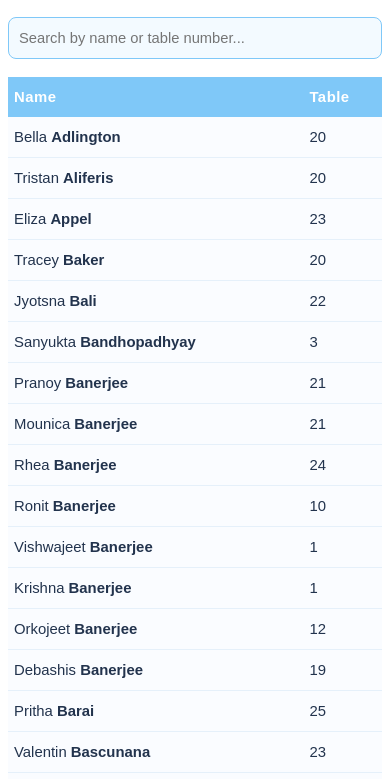
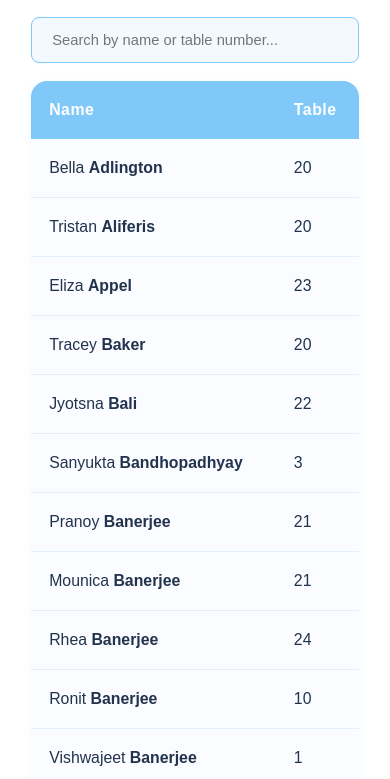
Before and after one commit to DeeplyDiligent/wedding-seating-chart, a plain HTML site: page index.html in a window 390 px wide. Shown: the part 65-844 px from the top of the page. Drawn offline with Linux system fonts and the light colour scheme; a web font is replaced by a local one.

Commit message:
Update padding and margin styles in index.html
Adjusted padding and margins for better layout on mobile.

```diff
--- a/index.html
+++ b/index.html
@@ -76,7 +76,7 @@
         }
 
         th, td {
-            padding: 15px 14px;
+            padding: 18px 18px; /* Increased vertical and horizontal padding */
             text-align: left;
         }
 
@@ -128,24 +128,30 @@
                 margin: 0;
                 border-radius: 0;
                 box-shadow: none;
-                padding: 24px 8px 0 8px; /* horizontal padding added */
+                padding: 24px 0 0 0; /* removed horizontal padding, handled below */
             }
             h1 {
                 font-size: 2rem;
                 margin-bottom: 20px;
             }
             .search-box {
-                font-size: 0.92rem;       /* made smaller */
-                padding: 12px 10px;       /* smaller, but still padded horizontally */
+                font-size: 0.92rem;
+                padding: 14px 20px; /* more vertical & horizontal padding on mobile */
                 margin-bottom: 18px;
+                margin-left: 8vw;
+                margin-right: 8vw;
+                width: 84vw;
             }
             table {
-                border-radius: 0;
-                box-shadow: none;
+                border-radius: 16px !important; /* more pronounced on mobile */
+                box-shadow: 0 2px 8px rgba(127,200,248,0.09);
+                margin-left: 8vw;
+                margin-right: 8vw;
+                width: 84vw;
             }
             th, td {
-                padding: 12px 6px;        /* more horizontal padding, smaller font */
-                font-size: 0.93rem;
+                padding: 20px 18px; /* more vertical and horizontal padding */
+                font-size: 0.99rem;
             }
         }
     </style>
```
